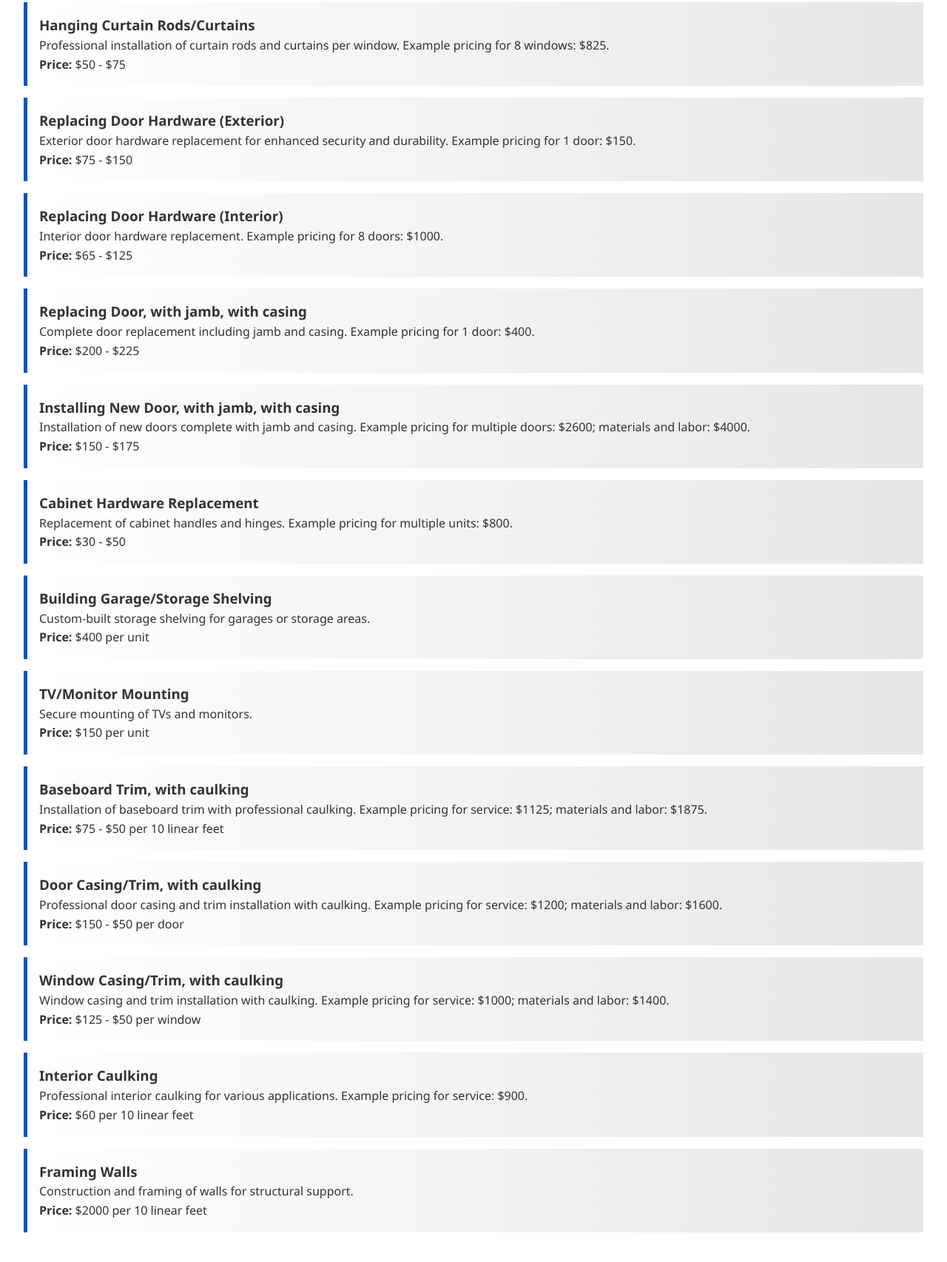
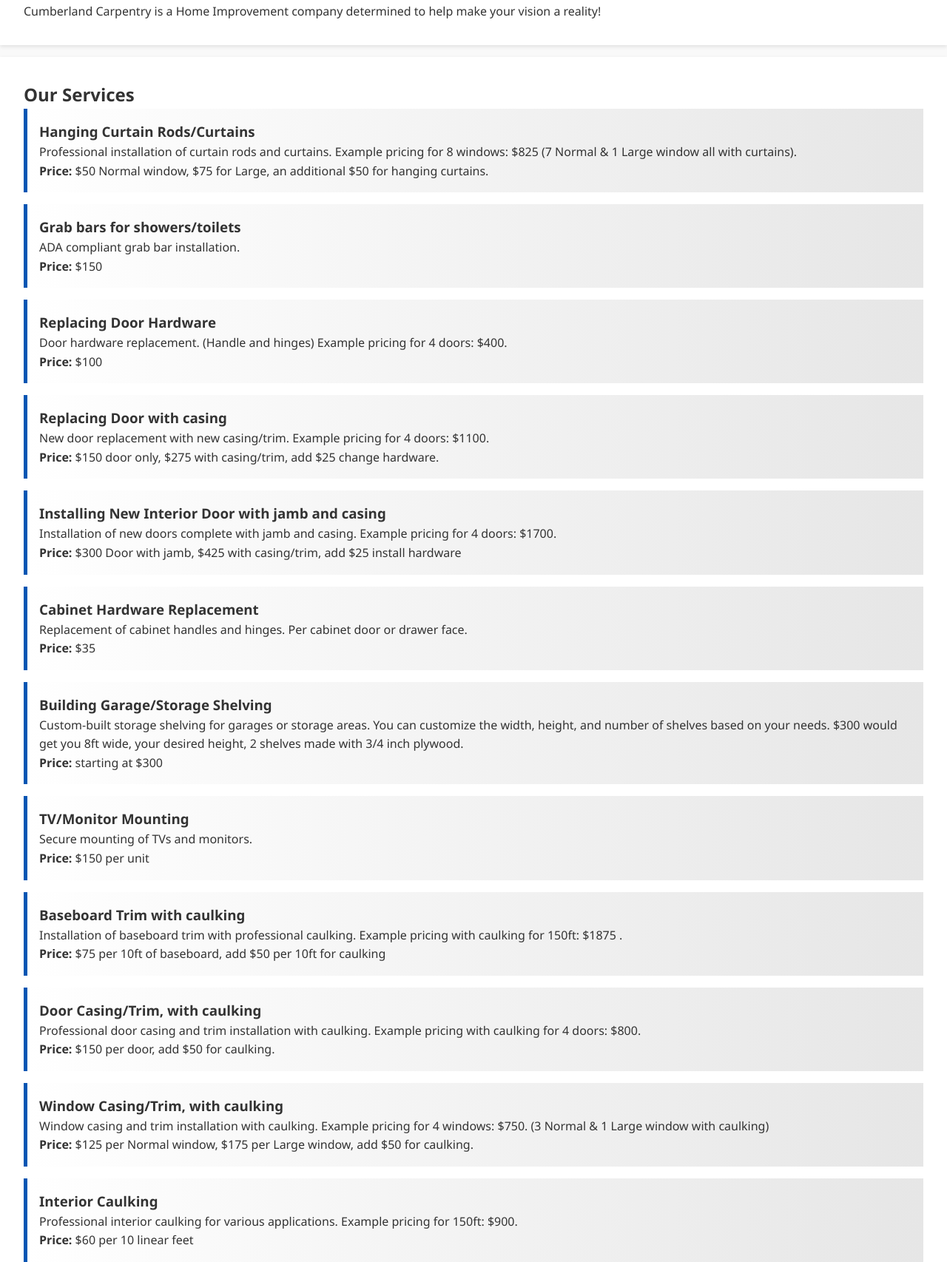
Before and after one commit to m-cumberland/Cumberland-Carpentry, a plain HTML site: page index.html in a window 1280 px wide. Shown: the part 391-2097 px from the top of the page at 74% size. Drawn offline with Linux system fonts and the light colour scheme.

Commit message:
6/11/2024

```diff
--- a/index.html
+++ b/index.html
@@ -13,7 +13,7 @@
         <nav>
             <ul>
                 <li><a href="#home">Home</a></li>
-                <!-- <li><a href="#about">About Us</a></li> -->
+                <li><a href="#about">About Us</a></li>
                 <li><a href="#services">Services</a></li>
                 <li><a href="#about-services">About Our Services</a></li>
                 <!-- <li><a href="#portfolio">Portfolio</a></li> -->
@@ -26,10 +26,10 @@
         <h1>Building your vision, One Project at a Time</h1>
         <p>Welcome to Cumberland Carpentry. We specialize in Home Improvement, Small Renovations or Projects you Dream up. </p>
     </section>
-    <!-- <section id="about">
+    <section id="about">
         <h2>About Us</h2>
-        <p>Learn more about our company history and team.</p>
-    </section> -->
+        <p>Cumberland Carpentry is a Home Improvement company determined to help make your vision a reality!</p>
+    </section>
     <section id="services">
         <h2>Our Services</h2>
         <div id="services-list"></div>
@@ -48,7 +48,8 @@
     </section> -->
     <section id="contact">
         <h2>Contact Us</h2>
-        <p>Phone: 712-310-3434   Email: CumberlandCarpentry712@gmail.com     Facebook: Cumberland Carpentry </p>
+        <p><a href="tel: 712-310-3434">712-310-3434</a>   Email: <a href="mailto: CumberlandCarpentry712@gmail.com" target="_blank">CumberlandCarpentry712@gmail.com</a>Facebook: <a href="https://www.facebook.com/profile.php?id=61560569138921" target="_blank">Cumberland Carpentry</a></p>
+        <p>Call or Text</p>
     </section>
     <footer>
         <p>© 2024 Cumberland Carpentry</p>
--- a/script.js
+++ b/script.js
@@ -3,38 +3,38 @@ document.addEventListener('DOMContentLoaded', function() {
     const services = [
         {
             name: 'Hanging Curtain Rods/Curtains',
-            price: '$50 - $75',
-            description: 'Professional installation of curtain rods and curtains per window. Example pricing for 8 windows: $825.'
+            price: '$50 Normal window, $75 for Large, an additional $50 for hanging curtains.',
+            description: 'Professional installation of curtain rods and curtains. Example pricing for 8 windows: $825 (7 Normal & 1 Large window all with curtains).'
         },
         {
-            name: 'Replacing Door Hardware (Exterior)',
-            price: '$75 - $150',
-            description: 'Exterior door hardware replacement for enhanced security and durability. Example pricing for 1 door: $150.'
+            name: 'Grab bars for showers/toilets',
+            price: '$150',
+            description: 'ADA compliant grab bar installation.'
         },
         {
-            name: 'Replacing Door Hardware (Interior)',
-            price: '$65 - $125',
-            description: 'Interior door hardware replacement. Example pricing for 8 doors: $1000.'
+            name: 'Replacing Door Hardware',
+            price: '$100',
+            description: 'Door hardware replacement. (Handle and hinges) Example pricing for 4 doors: $400.'
         },
         {
-            name: 'Replacing Door, with jamb, with casing',
-            price: '$200 - $225',
-            description: 'Complete door replacement including jamb and casing. Example pricing for 1 door: $400.'
+            name: 'Replacing Door with casing',
+            price: '$150 door only, $275 with casing/trim, add $25 change hardware.',
+            description: 'New door replacement with new casing/trim. Example pricing for 4 doors: $1100.'
         },
         {
-            name: 'Installing New Door, with jamb, with casing',
-            price: '$150 - $175',
-            description: 'Installation of new doors complete with jamb and casing. Example pricing for multiple doors: $2600; materials and labor: $4000.'
+            name: 'Installing New Interior Door with jamb and casing',
+            price: '$300 Door with jamb, $425 with casing/trim, add $25 install hardware',
+            description: 'Installation of new doors complete with jamb and casing. Example pricing for 4 doors: $1700.'
         },
         {
             name: 'Cabinet Hardware Replacement',
-            price: '$30 - $50',
-            description: 'Replacement of cabinet handles and hinges. Example pricing for multiple units: $800.'
+            price: '$35',
+            description: 'Replacement of cabinet handles and hinges. Per cabinet door or drawer face.'
         },
         {
             name: 'Building Garage/Storage Shelving',
-            price: '$400 per unit',
-            description: 'Custom-built storage shelving for garages or storage areas.'
+            price: 'starting at $300',
+            description: 'Custom-built storage shelving for garages or storage areas. You can customize the width, height, and number of shelves based on your needs. $300 would get you 8ft wide, your desired height, 2 shelves made with 3/4 inch plywood.'
         },
         {
             name: 'TV/Monitor Mounting',
@@ -42,30 +42,30 @@ document.addEventListener('DOMContentLoaded', function() {
             description: 'Secure mounting of TVs and monitors.'
         },
         {
-            name: 'Baseboard Trim, with caulking',
-            price: '$75 - $50 per 10 linear feet',
-            description: 'Installation of baseboard trim with professional caulking. Example pricing for service: $1125; materials and labor: $1875.'
+            name: 'Baseboard Trim with caulking',
+            price: '$75 per 10ft of baseboard, add $50 per 10ft for caulking',
+            description: 'Installation of baseboard trim with professional caulking. Example pricing with caulking for 150ft: $1875 .'
         },
         {
             name: 'Door Casing/Trim, with caulking',
-            price: '$150 - $50 per door',
-            description: 'Professional door casing and trim installation with caulking. Example pricing for service: $1200; materials and labor: $1600.'
+            price: '$150 per door, add $50 for caulking.',
+            description: 'Professional door casing and trim installation with caulking. Example pricing with caulking for 4 doors: $800.'
         },
         {
             name: 'Window Casing/Trim, with caulking',
-            price: '$125 - $50 per window',
-            description: 'Window casing and trim installation with caulking. Example pricing for service: $1000; materials and labor: $1400.'
+            price: '$125 per Normal window, $175 per Large window, add $50 for caulking.',
+            description: 'Window casing and trim installation with caulking. Example pricing for 4 windows: $750. (3 Normal & 1 Large window with caulking)'
         },
         {
             name: 'Interior Caulking',
             price: '$60 per 10 linear feet',
-            description: 'Professional interior caulking for various applications. Example pricing for service: $900.'
+            description: 'Professional interior caulking for various applications. Example pricing for 150ft: $900.'
         },
-        {
-            name: 'Framing Walls',
-            price: '$2000 per 10 linear feet',
-            description: 'Construction and framing of walls for structural support.'
-        }
+        /*{
+            name: '',
+            price: '$',
+            description: '.'
+        }*/
     ];
 
     services.forEach(service => {
```
Also changed, not shown: 1 other file.
